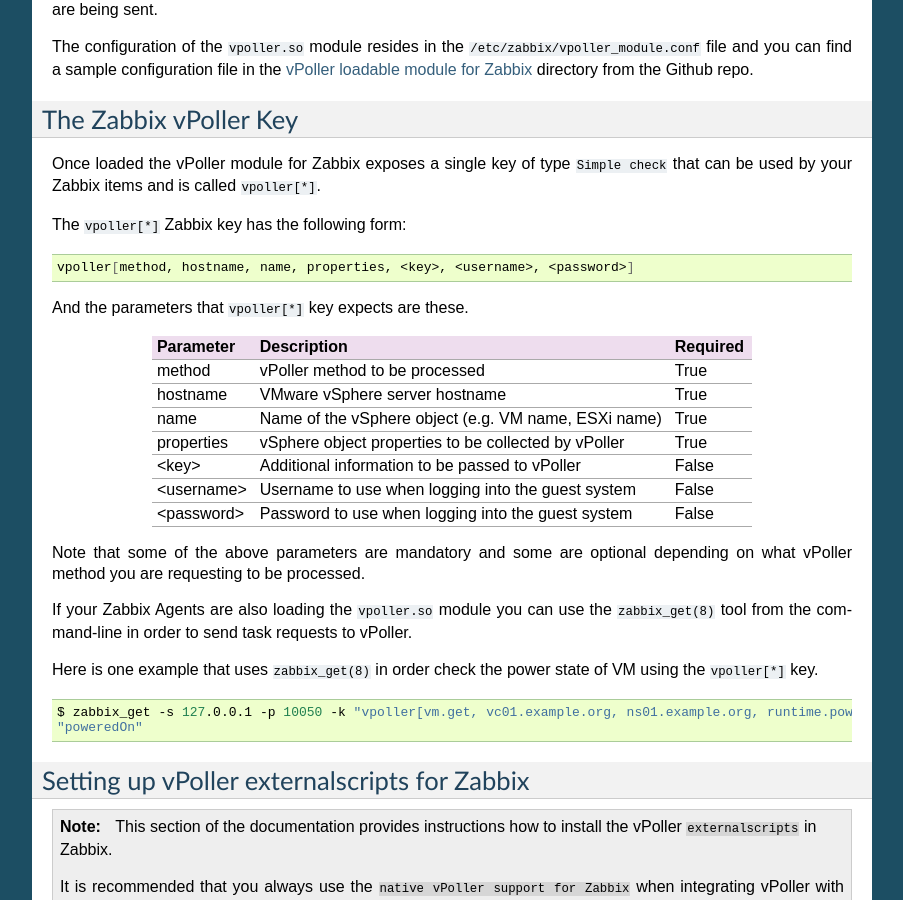
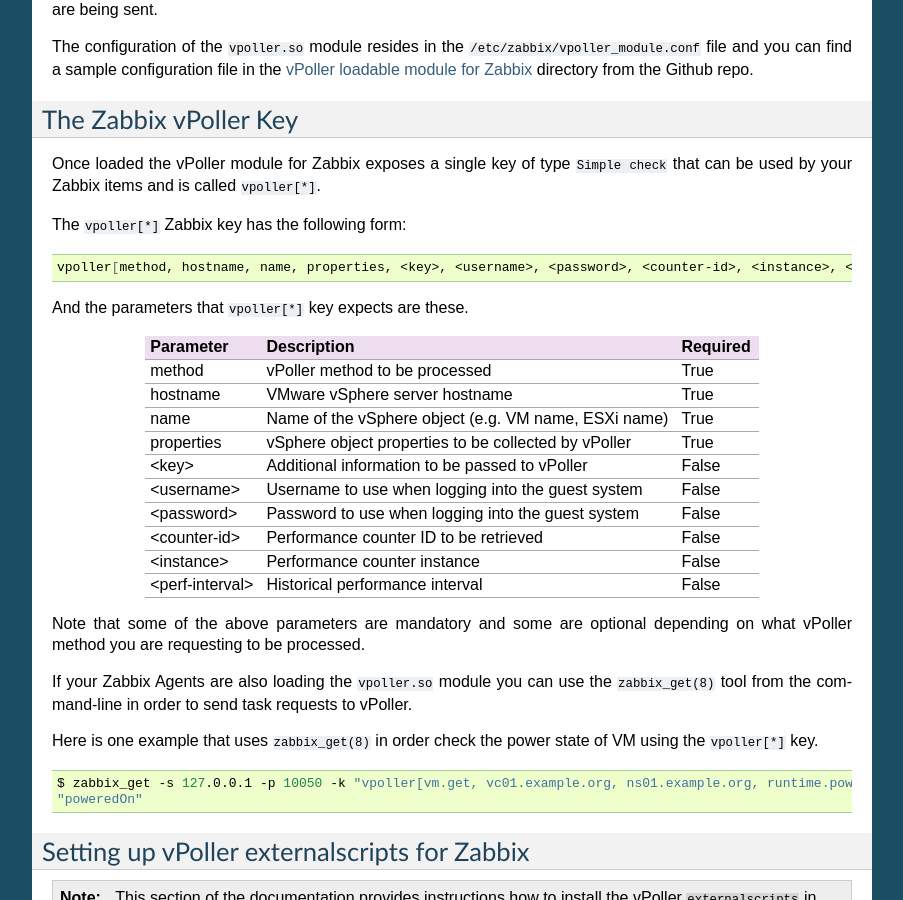
Before and after one commit to dnaeon/py-vpoller, a Sphinx documentation site: the page built from docs/vpoller-zabbix.rst, in a window 1280 px wide and 900 px high, scrolled down 3311 px. Shown: the whole window, without its empty margins (198-1101 px from the left). Built offline with Sphinx 7.4.7, drawn with Linux system fonts in a browser that asks for light colours.

Commit message:
Update vPoller Zabbix documentation with the update vpoller[*] Zabbix item specs

```diff
--- a/docs/vpoller-zabbix.rst
+++ b/docs/vpoller-zabbix.rst
@@ -254,27 +254,33 @@
 
 .. code-block:: bash
 
-   vpoller[method, hostname, name, properties, <key>, <username>, <password>]
+   vpoller[method, hostname, name, properties, <key>, <username>, <password>, <counter-id>, <instance>, <perf-interval>]
 
 And the parameters that ``vpoller[*]`` key expects are these.
 
-+------------+------------------------------------------------------+----------+
-| Parameter  | Description                                          | Required |
-+============+======================================================+==========+
-| method     | vPoller method to be processed                       | True     |
-+------------+------------------------------------------------------+----------+
-| hostname   | VMware vSphere server hostname                       | True     |
-+------------+------------------------------------------------------+----------+
-| name       | Name of the vSphere object (e.g. VM name, ESXi name) | True     |
-+------------+------------------------------------------------------+----------+
-| properties | vSphere object properties to be collected by vPoller | True     |
-+------------+------------------------------------------------------+----------+
-| <key>      | Additional information to be passed to vPoller       | False    |
-+------------+------------------------------------------------------+----------+
-| <username> | Username to use when logging into the guest system   | False    |
-+------------+------------------------------------------------------+----------+
-| <password> | Password to use when logging into the guest system   | False    |
-+------------+------------------------------------------------------+----------+
++-----------------+------------------------------------------------------+----------+
+| Parameter       | Description                                          | Required |
++=================+======================================================+==========+
+| method          | vPoller method to be processed                       | True     |
++-----------------+------------------------------------------------------+----------+
+| hostname        | VMware vSphere server hostname                       | True     |
++-----------------+------------------------------------------------------+----------+
+| name            | Name of the vSphere object (e.g. VM name, ESXi name) | True     |
++-----------------+------------------------------------------------------+----------+
+| properties      | vSphere object properties to be collected by vPoller | True     |
++-----------------+------------------------------------------------------+----------+
+| <key>           | Additional information to be passed to vPoller       | False    |
++-----------------+------------------------------------------------------+----------+
+| <username>      | Username to use when logging into the guest system   | False    |
++-----------------+------------------------------------------------------+----------+
+| <password>      | Password to use when logging into the guest system   | False    |
++-----------------+------------------------------------------------------+----------+
+| <counter-id>    | Performance counter ID to be retrieved               | False    |
++-----------------+------------------------------------------------------+----------+
+| <instance>      | Performance counter instance                         | False    |
++-----------------+------------------------------------------------------+----------+
+| <perf-interval> | Historical performance interval                      | False    |
++-----------------+------------------------------------------------------+----------+
 
 Note that some of the above parameters are mandatory and some are
 optional depending on what vPoller method you are requesting to be
```
